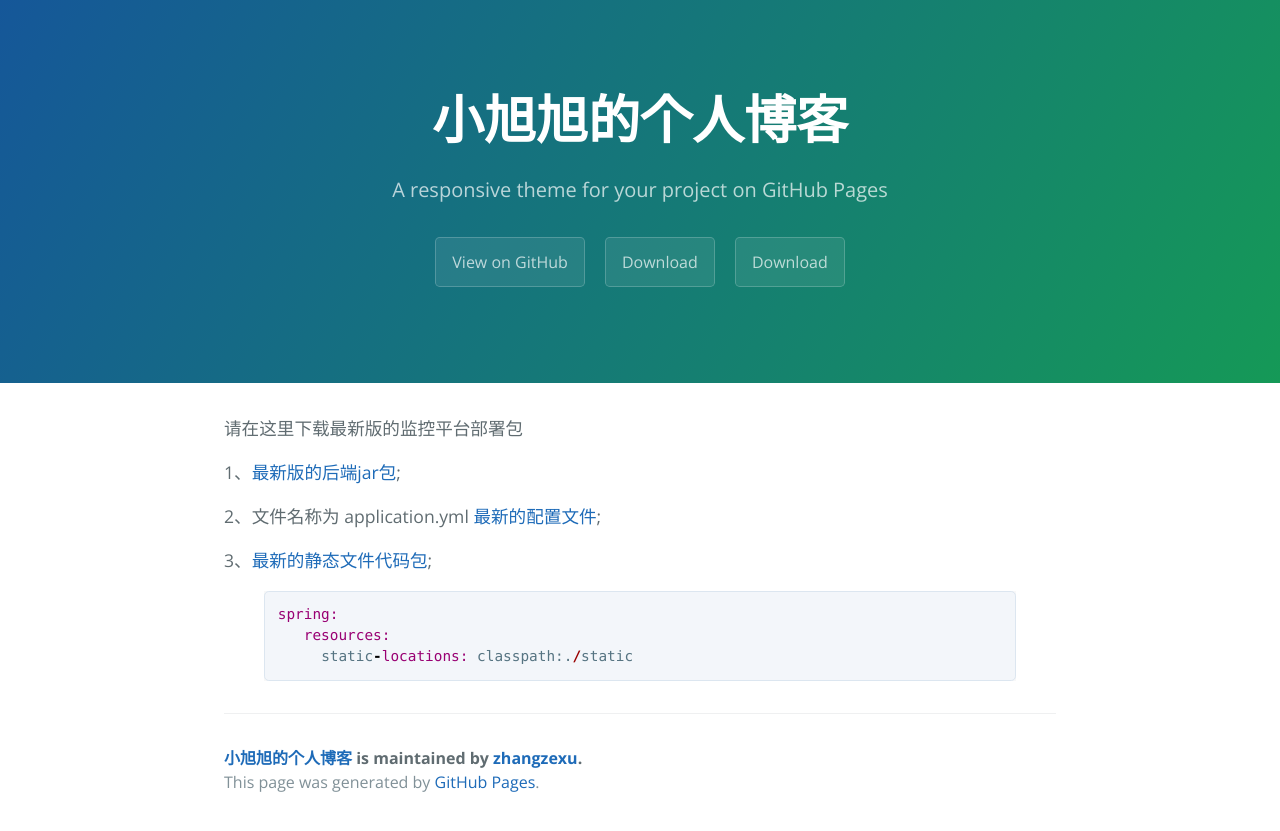
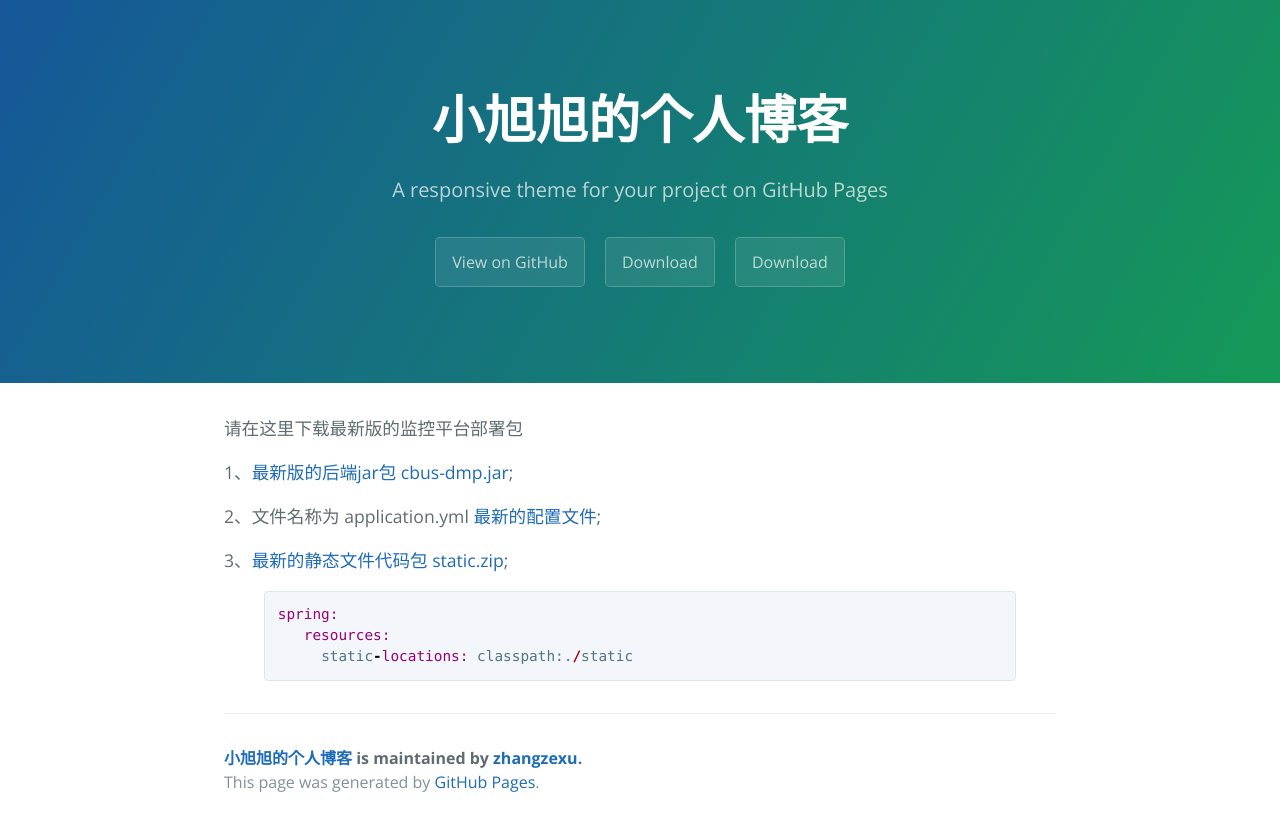
Before and after one commit to zhangzexu/zhangzexu.github.io, a Jekyll site: the page built from _posts/2019-07-17-cbus-dmp-content.markdown, in a window 1280 px wide. Shown: the top 831 px of the page. Built offline with Jekyll 4.4.1, drawn with Linux system fonts in a browser that asks for light colours.

Commit message:
首次提交

```diff
--- a/_posts/2019-07-17-cbus-dmp-content.markdown
+++ b/_posts/2019-07-17-cbus-dmp-content.markdown
@@ -7,11 +7,11 @@ categories: main
 
 请在这里下载最新版的监控平台部署包
 
-1、[最新版的后端jar包][cbus-dmp.jar];
+1、[最新版的后端jar包 cbus-dmp.jar][cbus-dmp.jar];
 
 2、文件名称为 application.yml [最新的配置文件][application.yml];
 
-3、[最新的静态文件代码包][static.zip];
+3、[最新的静态文件代码包 static.zip][static.zip];
 
 {% highlight ruby %}
 spring:
```
